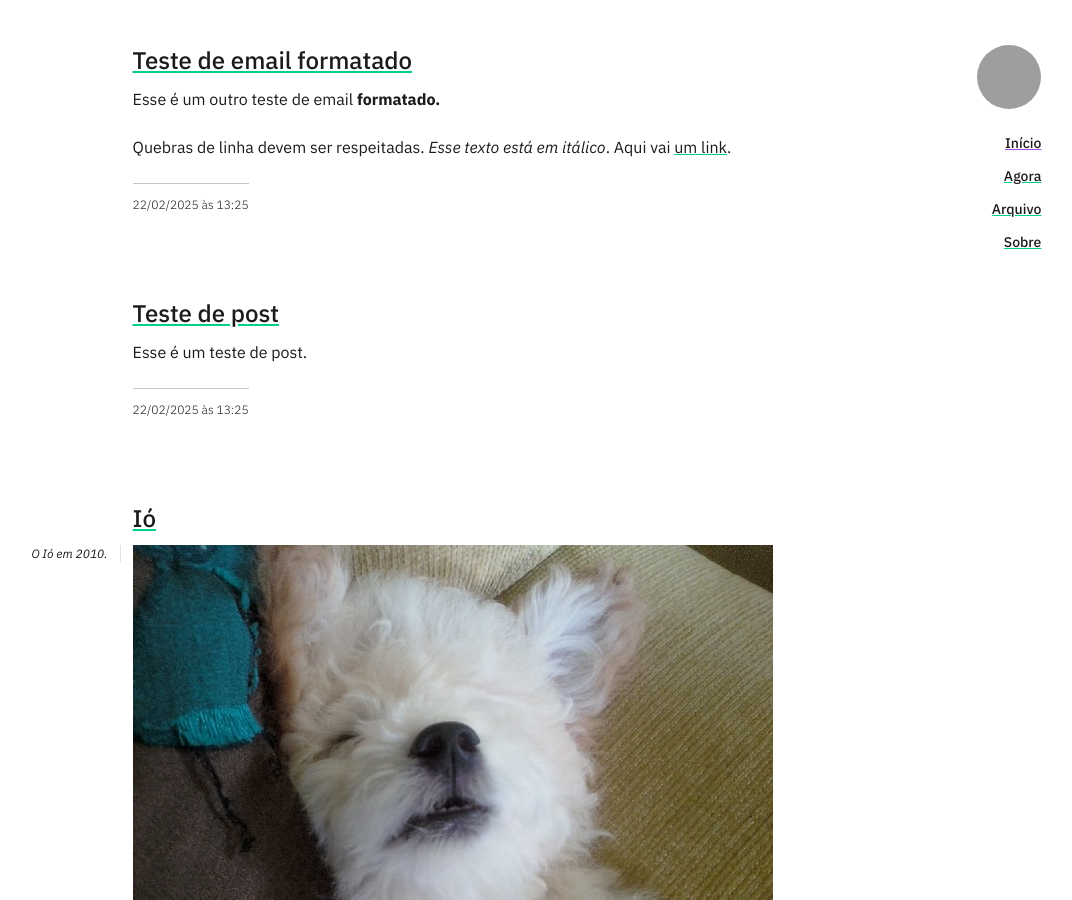
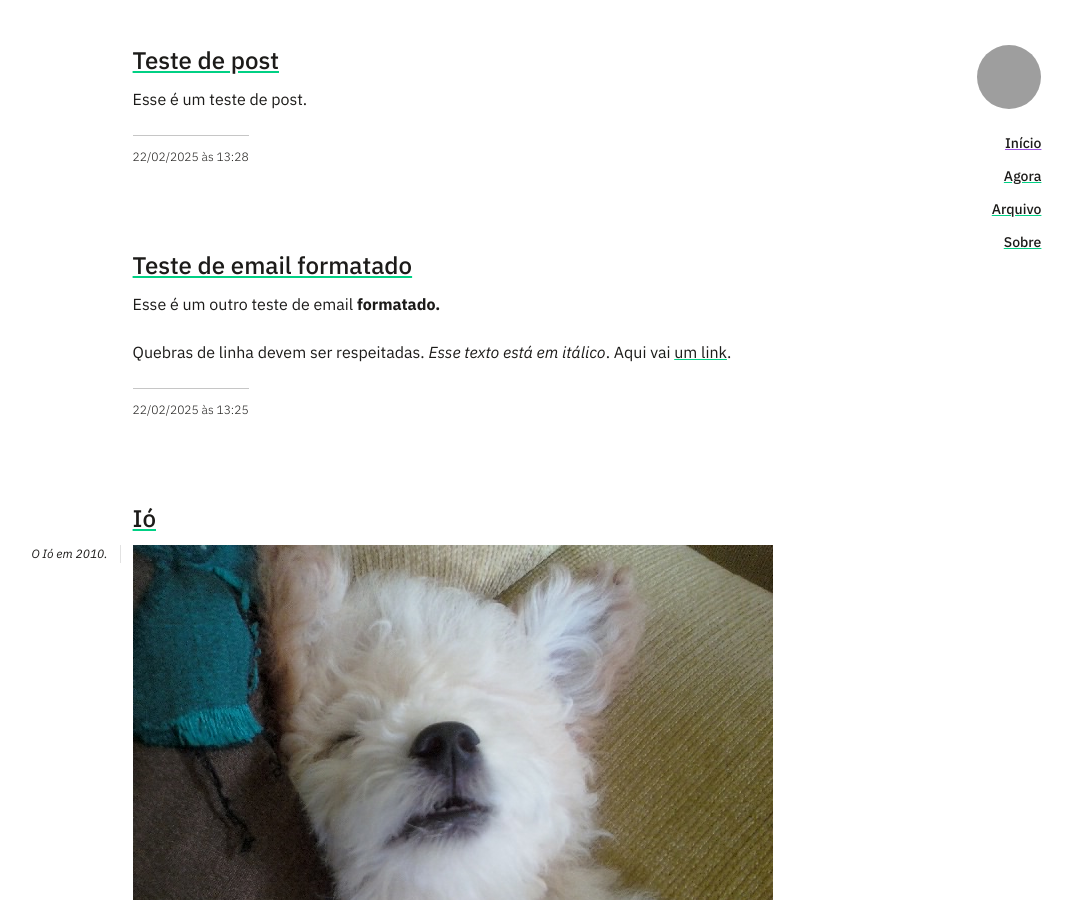
Before and after one commit to arthrfrts/arthrfrts, a Jekyll site: the page built from index.html, in a window 1280 px wide and 900 px high. Shown: the whole window, without its empty margins (53-1125 px from the left). Built offline with Jekyll 4.4.1, drawn with Linux system fonts in a browser that asks for light colours; some web fonts are replaced; a script that is not in the unit is left out; part of the change alters nothing that is shown; grey boxes are pictures that could not be loaded.

```diff
--- a/_posts/2025-02-22-teste-de-post.md
+++ b/_posts/2025-02-22-teste-de-post.md
@@ -1,6 +1,6 @@
 ---
 title: 'Teste de post'
-date: 2025-02-22 16:25:51
+date: 2025-02-22 16:28:51
 layout: post
 markup: markdown
 name: 2025-02-22-teste-de-post.md
@@ -9,7 +9,7 @@ tags:
 - tag 1
 - tag 2
 - tag 3
-time: 2025-02-22 16:25:51 -0300
+time: 2025-02-22 16:28:51 -0300
 title: Teste de post
 ---
 Esse é um teste de post.
```
